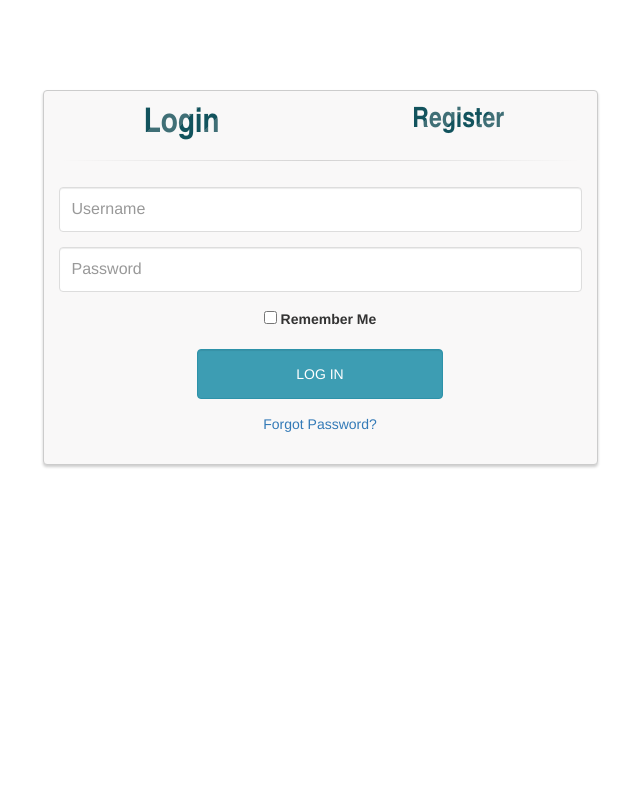
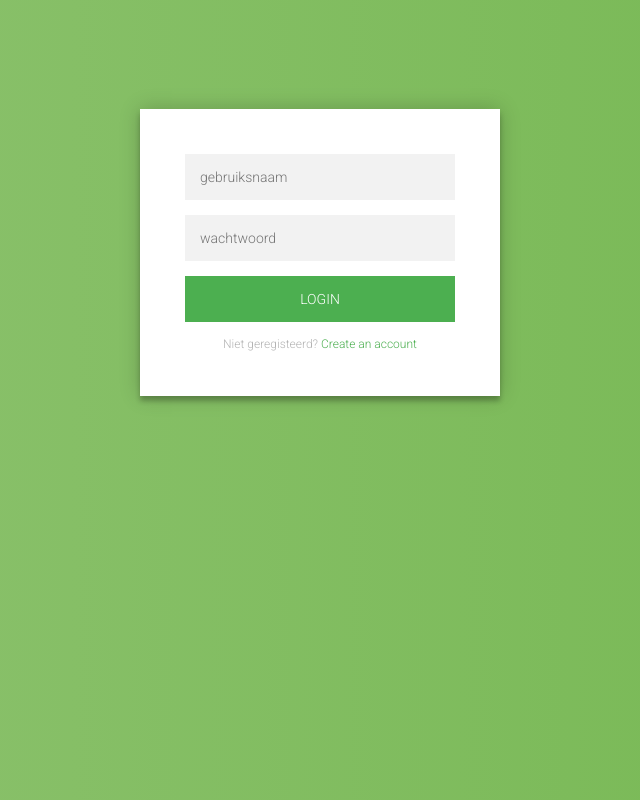
Before and after one commit to metiscoderclass/project-gamedevelopment-in-p5-ibm-coding-makers, a PHP site: page / in a window 1280 px wide. Shown: the whole page, without its empty margins (320-960 px from the left). Run offline with PHP 8.4, Linux system fonts and the light colour scheme; data that the repository does not hold is empty; some libraries are stand-ins or nearby versions.

Commit message:
Basic gemaakt

```diff
--- a/css/index.css
+++ /dev/null
@@ -1,123 +0,0 @@
-#regContainer{
-    margin-top: 3%;
-}
-
-.panel-login {
-    border-color: #ccc;
-     background-color: #f9f8f8;
-    -webkit-box-shadow: 0px 2px 3px 0px rgba(0,0,0,0.2);
-    -moz-box-shadow: 0px 2px 3px 0px rgba(0,0,0,0.2);
-    box-shadow: 0px 2px 3px 0px rgba(0,0,0,0.2);
-}
-.panel-login>.panel-heading {
-    text-align:center;
-}
-.panel-login>.panel-heading a{
-    text-decoration: none;
-    font-weight: bold;
-    font-size: 28px;
-    -webkit-transition: all 0.1s linear;
-    -moz-transition: all 0.1s linear;
-    transition: all 0.1s linear;
-}
-.panel-login>.panel-heading a.active{
-    font-size: 34px;
-}
-.panel-login>.panel-heading hr{
-    margin-top: 10px;
-    margin-bottom: 0px;
-    clear: both;
-    border: 0;
-    height: 1px;
-    background-image: -webkit-linear-gradient(left,rgba(0, 0, 0, 0),rgba(0, 0, 0, 0.15),rgba(0, 0, 0, 0));
-    background-image: -moz-linear-gradient(left,rgba(0,0,0,0),rgba(0,0,0,0.15),rgba(0,0,0,0));
-    background-image: -ms-linear-gradient(left,rgba(0,0,0,0),rgba(0,0,0,0.15),rgba(0,0,0,0));
-    background-image: -o-linear-gradient(left,rgba(0,0,0,0),rgba(0,0,0,0.15),rgba(0,0,0,0));
-}
-.panel-login input[type="text"],.panel-login input[type="email"],.panel-login input[type="password"] {
-    height: 45px;
-    border: 1px solid #ddd;
-    font-size: 16px;
-    -webkit-transition: all 0.1s linear;
-    -moz-transition: all 0.1s linear;
-    transition: all 0.1s linear;
-}
-.panel-login input:hover,
-.panel-login input:focus {
-    outline:none;
-    -webkit-box-shadow: none;
-    -moz-box-shadow: none;
-    box-shadow: none;
-    border-color: #ccc;
-}
-.btn-login {
-    background-color:#3D9DB3;
-    outline: none;
-    color: #fff;
-    font-size: 14px;
-    height: auto;
-    font-weight: normal;
-    padding: 14px 0;
-    text-transform: uppercase;
-    border-color: #2d92a9;
-}
-.btn-login:hover,
-.btn-login:focus {
-    color: #fff;
-    background-color: #198da8;
-    border-color: #53A3CD;
-}
-.btn-register {
-    background-color: #17ae47;
-    outline: none;
-    color: #fff;
-    font-size: 14px;
-    height: auto;
-    font-weight: normal;
-    padding: 14px 0;
-    text-transform: uppercase;
-    border-color: #1CB94A;
-}
-.btn-register:hover,
-.btn-register:focus {
-    color: #fff;
-    background-color: #1CA347;
-    border-color: #1CA347;
-}
-
-.fullscreen_bg {
-    position: fixed;
-    top: 0;
-    right: 0;
-    bottom: 0;
-    left: 0;
-    background-size: cover;
-    background-position: 50% 50%;
-    background-image: url('https://jointgroup.es/wp-content/uploads/2016/11/joint-network-group.jpg');
-    background-repeat:repeat;
-  }
-
-.panel-heading a{
-    font-size: 48px;
-    color: rgb(6, 106, 117);
-    padding: 2px 0 10px 0;
-    font-family: 'FranchiseRegular','Arial Narrow',Arial,sans-serif;
-    font-weight: bold;
-    text-align: center;
-    padding-bottom: 30px;
-}
-
-.panel-heading a{
-    background: -webkit-repeating-linear-gradient(-45deg,
-    rgb(18, 83, 93) ,
-    rgb(18, 83, 93) 20px,
-    rgb(64, 111, 118) 20px,
-    rgb(64, 111, 118) 40px,
-    rgb(18, 83, 93) 40px);
-    -webkit-text-fill-color: transparent;
-    -webkit-background-clip: text;
-}
-
-.container {
-    margin-top: 90px;
-}
--- /dev/null
+++ b/index.css
@@ -0,0 +1,100 @@
+@import url(https://fonts.googleapis.com/css?family=Roboto:300);
+
+.login-page {
+  width: 360px;
+  padding: 8% 0 0;
+  margin: auto;
+}
+.form {
+  position: relative;
+  z-index: 1;
+  background: #FFFFFF;
+  max-width: 360px;
+  margin: 0 auto 100px;
+  padding: 45px;
+  text-align: center;
+  box-shadow: 0 0 20px 0 rgba(0, 0, 0, 0.2), 0 5px 5px 0 rgba(0, 0, 0, 0.24);
+}
+.form input {
+  font-family: "Roboto", sans-serif;
+  outline: 0;
+  background: #f2f2f2;
+  width: 100%;
+  border: 0;
+  margin: 0 0 15px;
+  padding: 15px;
+  box-sizing: border-box;
+  font-size: 14px;
+}
+.form button {
+  font-family: "Roboto", sans-serif;
+  text-transform: uppercase;
+  outline: 0;
+  background: #4CAF50;
+  width: 100%;
+  border: 0;
+  padding: 15px;
+  color: #FFFFFF;
+  font-size: 14px;
+  -webkit-transition: all 0.3 ease;
+  transition: all 0.3 ease;
+  cursor: pointer;
+}
+.form button:hover,.form button:active,.form button:focus {
+  background: #43A047;
+}
+.form .message {
+  margin: 15px 0 0;
+  color: #b3b3b3;
+  font-size: 12px;
+}
+.form .message a {
+  color: #4CAF50;
+  text-decoration: none;
+}
+.form .register-form {
+  display: none;
+}
+.container {
+  position: relative;
+  z-index: 1;
+  max-width: 300px;
+  margin: 0 auto;
+}
+.container:before, .container:after {
+  content: "";
+  display: block;
+  clear: both;
+}
+.container .info {
+  margin: 50px auto;
+  text-align: center;
+}
+.container .info h1 {
+  margin: 0 0 15px;
+  padding: 0;
+  font-size: 36px;
+  font-weight: 300;
+  color: #1a1a1a;
+}
+.container .info span {
+  color: #4d4d4d;
+  font-size: 12px;
+}
+.container .info span a {
+  color: #000000;
+  text-decoration: none;
+}
+.container .info span .fa {
+  color: #EF3B3A;
+}
+body {
+  background: #76b852; /* fallback for old browsers */
+  background: -webkit-linear-gradient(right, #76b852, #8DC26F);
+  background: -moz-linear-gradient(right, #76b852, #8DC26F);
+  background: -o-linear-gradient(right, #76b852, #8DC26F);
+  background: linear-gradient(to left, #76b852, #8DC26F);
+  font-family: "Roboto", sans-serif;
+  -webkit-font-smoothing: antialiased;
+  -moz-osx-font-smoothing: grayscale;
+}
--- a/index.js
+++ b/index.js
@@ -1,18 +1,3 @@
-$(function() {
-
-    $('#login-form-link').click(function(e) {
-		$("#login-form").delay(100).fadeIn(100);
- 		$("#register-form").fadeOut(100);
-		$('#register-form-link').removeClass('active');
-		$(this).addClass('active');
-		e.preventDefault();
-	});
-	$('#register-form-link').click(function(e) {
-		$("#register-form").delay(100).fadeIn(100);
- 		$("#login-form").fadeOut(100);
-		$('#login-form-link').removeClass('active');
-		$(this).addClass('active');
-		e.preventDefault();
-	});
-
+$('.message a').click(function(){
+   $('form').animate({height: "toggle", opacity: "toggle"}, "slow");
 });
--- a/index.php
+++ b/index.php
@@ -1,157 +1,27 @@
-<?php
-
-session_start();
-
-?>
-
-
-<?php
-
-//Registreren
-$username = $_POST['username'];
-$password = $_POST['password'];
-
-
-//inloggen
-$naam = $_POST['naam'];
-$wachtwoord = $_POST['wachtwoord'];
-
-if (empty($naam)) {
-	echo "<script>alert('yay')</script>";
-} else {
-
-$_SESSION['naam'] = $naam;
-$_SESSION['wachtwoord'] = $wachtwoord;
-
-$host = "localhost";
-$user = "ayachi2003";
-$pass = "";
-$db = "login";
-$port = 3306;
-
-$connection = mysqli_connect($host, $user, $pass, $db, $port);
-
-$sql = "INSERT INTO users(username,wachtwoord) VALUES('$username','$password')";
-$query2 = "select * from users where username = '$naam' and wachtwoord = '$wachtwoord'";
-
-$result = mysqli_query($connection,$sql);
-$resultaat = mysqli_query($connection,$query2);
-
-
-$row = mysqli_fetch_array($resultaat);
-
-
-
-if ($row['username'] == $naam && $row['wachtwoord'] == $wachtwoord) {
-    header('Location: /public/');
-} else {
-		echo "<script>alert('login gegevens verkeerd')</script>";
-}
-
-mysqli_close($connection);
-
-}
-
-
-
-?>
-
-
 <!DOCTYPE html>
 <html>
-
 	<head>
-
-    <meta charset="utf-8">
-    <meta name="viewport" content="width=device-width, initial-scale=1">
-     <link rel="stylesheet" href="https://maxcdn.bootstrapcdn.com/bootstrap/3.3.7/css/bootstrap.min.css">
-    <script src="https://ajax.googleapis.com/ajax/libs/jquery/3.2.1/jquery.min.js"></script>
-    <script src="https://maxcdn.bootstrapcdn.com/bootstrap/3.3.7/js/bootstrap.min.js"></script>
-    <link rel="stylesheet" href="/css/index.css" type="text/css" />
+		<link rel="stylesheet" href="index.css" type="text/css" />
 		<script type="text/javascript" src="index.js"></script>
-
-
 	</head>
-
-
-    <body style="background-color: white">
-
-<div class="container">
-    	<div class="row">
-			<div class="col-md-6 col-md-offset-3">
-				<div class="panel panel-login">
-					<div class="panel-heading">
-						<div class="row">
-							<div class="col-xs-6">
-								<a href="#" class="active" id="login-form-link">Login</a>
-							</div>
-							<div class="col-xs-6">
-								<a href="#" id="register-form-link">Register</a>
-							</div>
-						</div>
-						<hr>
-					</div>
-					<div class="panel-body">
-						<div class="row">
-							<div class="col-lg-12">
-								<form id="login-form" method="post" role="form" style="display: block;">
-									<div class="form-group">
-										<input type="text" name="naam" id="username" tabindex="1" class="form-control" placeholder="Username" value="">
-									</div>
-									<div class="form-group">
-										<input type="password" name="wachtwoord" id="password" tabindex="2" class="form-control" placeholder="Password">
-									</div>
-									<div class="form-group text-center">
-										<input type="checkbox" tabindex="3" class="" name="remember" id="remember">
-										<label for="remember"> Remember Me</label>
-									</div>
-									<div class="form-group">
-										<div class="row">
-											<div class="col-sm-6 col-sm-offset-3">
-												<input type="submit" name="login-submit" id="login-submit" tabindex="4" class="form-control btn btn-login" value="Log In">
-											</div>
-										</div>
-									</div>
-									<div class="form-group">
-										<div class="row">
-											<div class="col-lg-12">
-												<div class="text-center">
-													<a href="#" tabindex="5" class="forgot-password">Forgot Password?</a>
-												</div>
-											</div>
-										</div>
-									</div>
+	<body>
+    <div class="login-page">
+      <div class="form">
+        <form class="register-form">
+          <input type="text" placeholder="name"/>
+          <input type="password" placeholder="password"/>
+          <input type="text" placeholder="email address"/>
+          <button>create</button>
+          <p class="message">Already registered? <a href="#">Sign In</a></p>
         </form>
-								<form id="register-form" method="post" role="form" style="display: none;">
-									<div class="form-group">
-										<input type="text" name="username" id="username" tabindex="1" class="form-control" placeholder="Username" value="">
-									</div>
-									<div class="form-group">
-										<input type="password" name="password" id="password" tabindex="2" class="form-control" placeholder="Password">
-									</div>
-									<div class="form-group">
-										<input type="password" name="confirm-password" id="confirm-password" tabindex="2" class="form-control" placeholder="Confirm Password">
-									</div>
-									<div class="form-group">
-										<div class="row">
-											<div class="col-sm-6 col-sm-offset-3">
-												<input type="submit" name="register-submit" id="register-submit" tabindex="4" class="form-control btn btn-register" value="Register Now">
-											</div>
-										</div>
-									</div>
+        <form class="login-form">
+          <input type="text" placeholder="gebruiksnaam"/>
+          <input type="password" placeholder="wachtwoord"/>
+          <button>login</button>
+          <p class="message">Niet geregisteerd? <a href="/register/index.php">Create an account</a></p>
         </form>
       </div>
     </div>
-					</div>
-				</div>
-			</div>
-		</div>
-	</div>
-
-
-
 
 	</body>
-
-
 </html>
--- a/public/css/index.css
+++ b/public/css/index.css
@@ -4,7 +4,7 @@ body, html {
 html, body{overflow:hidden;}
 
 .home {
-    background-image: url("/public/css/a.jpg");
+    background-image: url("flappy bird.gif");
 
     height: 100%;
 
--- a/public/index.php
+++ b/public/index.php
@@ -32,8 +32,8 @@ session_start();
     <div class="kies">
 
     <button class="btn" onclick="window.open('game/')">Play</button><br>
-    <button class="btn"> Show lijst</button><br>
-    <button class="btn">challange mode</button>
+    <button class="btn" onclick="window.open('/public/game/leaderbord')"> Leaderbord</button><br>
+    <button class="btn" onclick="window.open('/public/game/challenge')">challange mode</button>
 
     </div>
 
```
Also changed, not shown: public/game/game.js (+14 -3 lines), public/game/vogel.js (+14 -1 lines), register/index.css (added, +130 -0 lines), register/index.php (added, +35 -0 lines), public/css/flappy bird.gif (added), public/game/challenge/index.php (added), public/game/leaderbord/index.php (added), register/index.js (added), 1 other file. Lines whose indentation alone changed are shown as unchanged.
